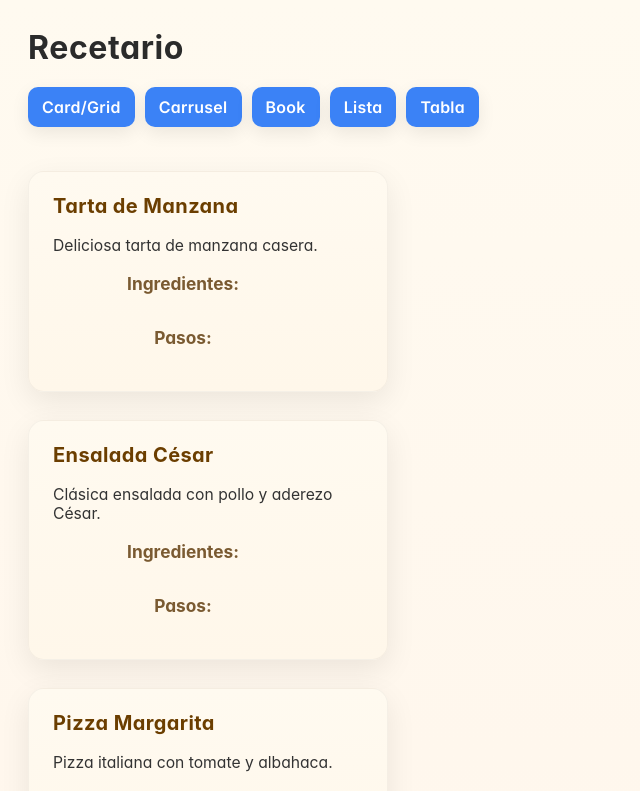
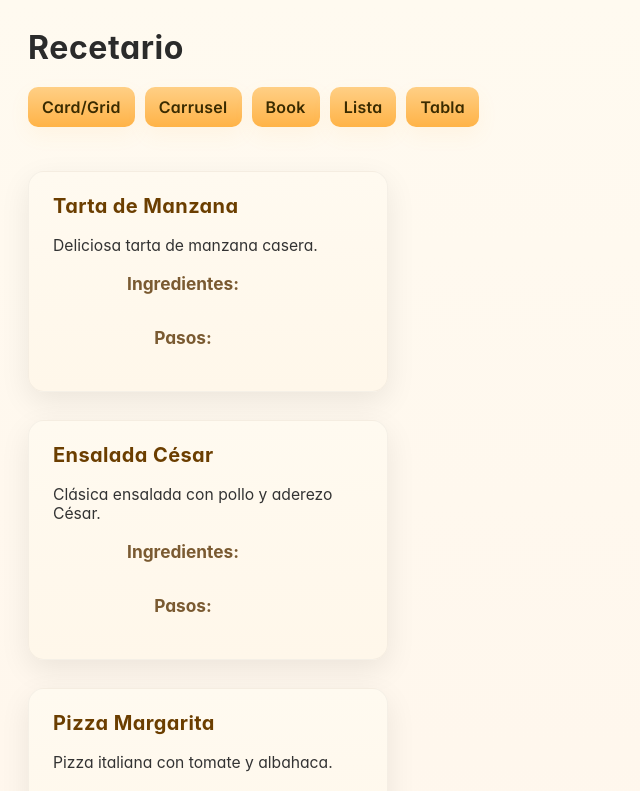
Before and after one commit to Ejsll03/Manejo_Frameworks, a React app in the folder Tarea1/frontend/: page /Dashboard in a window 1280 px wide. Shown: the top 791 px of the page, without its empty margins (0-640 px from the left). Built offline with nearby package versions, Linux system fonts and the light colour scheme; the HTML template or start-up script is replaced by a standard one.

Commit message:
Update Button.jsx

```diff
--- a/Tarea1/frontend/src/Components/Button/Button.jsx
+++ b/Tarea1/frontend/src/Components/Button/Button.jsx
@@ -2,22 +2,22 @@ import React from "react";
 import { Button } from "primereact/button";
 import "./Button.css";
 
-export default function Custom_Button({
-  text,
-  icon,
-  className,
-  type,
-  ...props
-}) {
+function CustomButton({ text, icon, className, type, ...props }) {
+  const isIconOnly = !!icon && !text;
+  const baseClass = isIconOnly ? "icon-btn" : "custom-btn";
+  const combinedClass = [baseClass, className].filter(Boolean).join(" ");
+
   return (
     <div className="button-container">
       <Button
         label={text}
         icon={icon}
-      className={className}
+        className={combinedClass}
         type={type}
         {...props}
       />
     </div>
   );
 }
+
+export default CustomButton;
```
Lines whose indentation alone changed are shown as unchanged.
